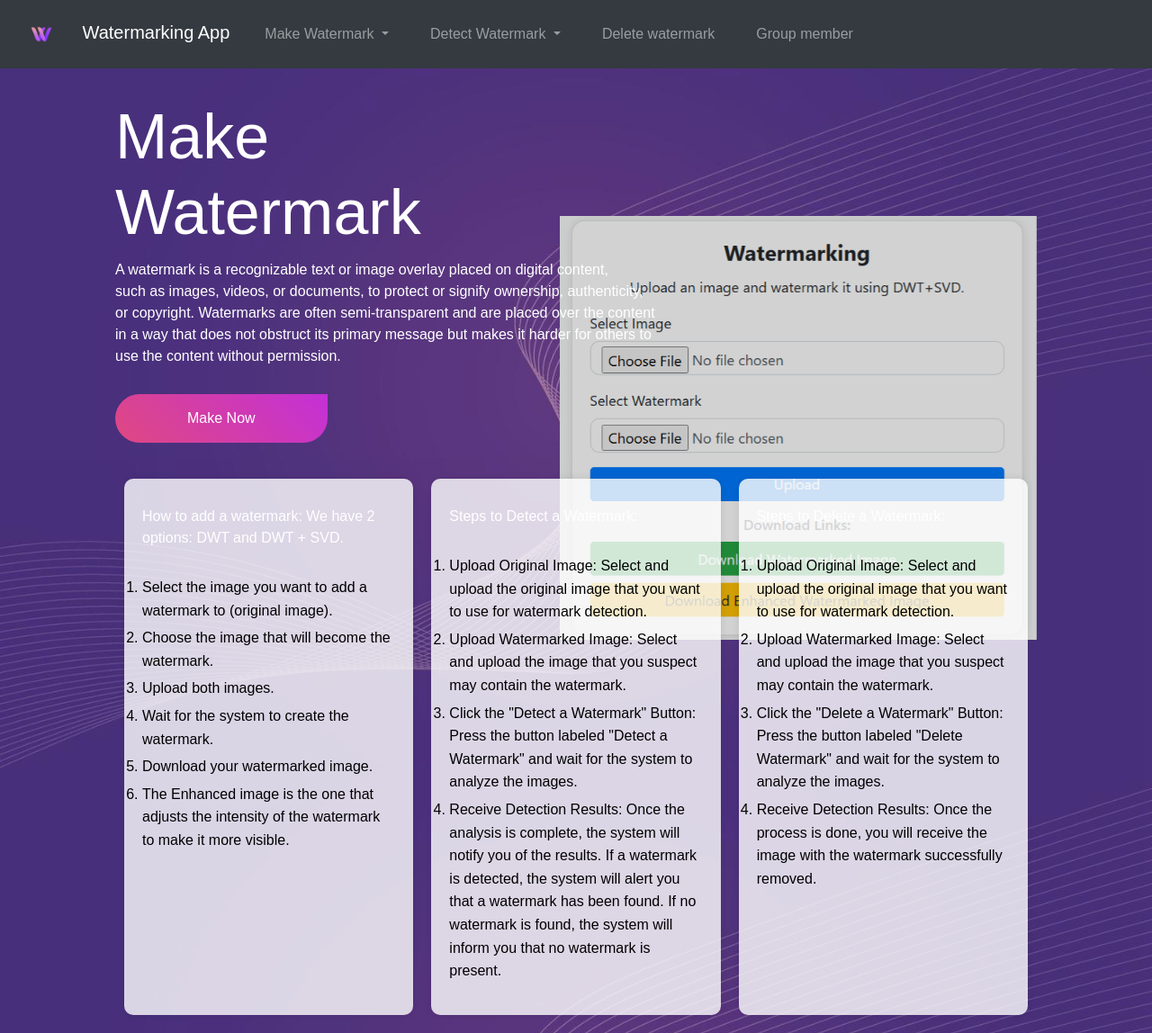
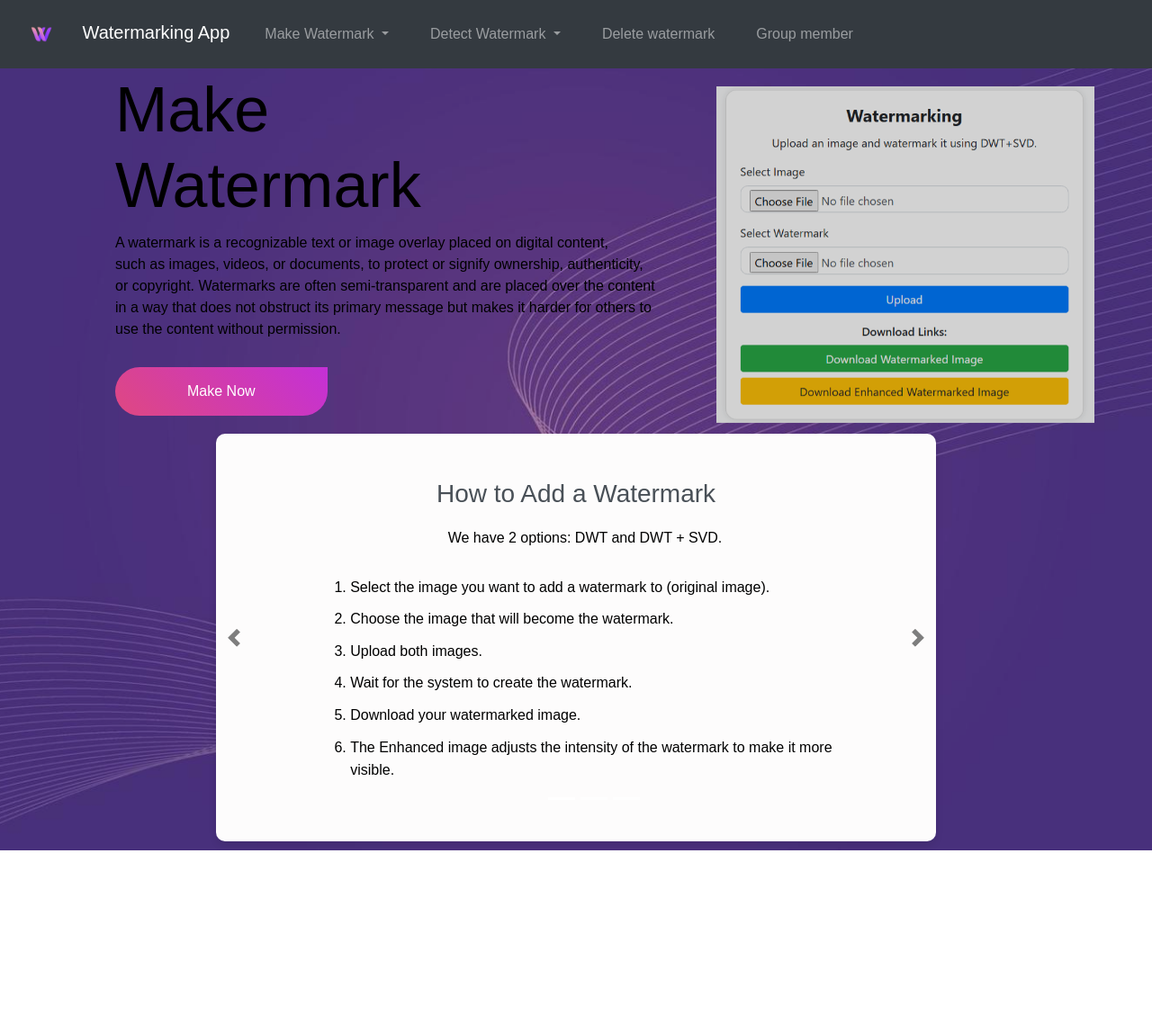
Before and after one commit to Poomdevkub/Watermark-Picture, a Flask app: page / in a window 1280 px wide. Shown: the whole page at 90% size. After the commit the page ends 945 px from the top, so only its background shows below. Run offline with Flask 3, Linux system fonts and the light colour scheme; some libraries are stand-ins or nearby versions.

Commit message:
เพิ่มหน้า  carousel ติดปัญหา CSS ชนอยู่

```diff
--- a/Web/watermark_app/app.py
+++ b/Web/watermark_app/app.py
@@ -4,6 +4,7 @@ import numpy as np
 from PIL import Image
 import pywt
 from numpy.linalg import svd
+import cv2
 
 app = Flask(__name__)
 
@@ -151,19 +152,18 @@ def detect_watermark_watermarked_page():
 @app.route('/delete-watermark', methods=['GET', 'POST'])
 def page2():
     if request.method == 'POST':
-        # รับพารามิเตอร์จากฟอร์ม เช่น ไฟล์รูปภาพและตำแหน่งลายน้ำ
-        image_file = request.files['image']
-        x = int(request.form['x'])
-        y = int(request.form['y'])
-        w = int(request.form['w'])
-        h = int(request.form['h'])
+        # รับพารามิเตอร์จากฟอร์ม เช่น ไฟล์รูปภาพที่ถูกลายน้ำ
+        marked_image = request.files['marked_image']
+        original_image = request.files['original_image']
 
         # บันทึกรูปภาพที่อัพโหลด
-        image_path = 'static/' + image_file.filename
-        image_file.save(image_path)
+        marked_image_path = 'static/' + marked_image.filename
+        original_image_path = 'static/' + original_image.filename
+        marked_image.save(marked_image_path)
+        original_image.save(original_image_path)
 
-        # ลบลายน้ำโดยเบลอบริเวณที่กำหนด
-        edited_image_path = remove_watermark(image_path, x, y, w, h)
+        # ฟังก์ชันลบลายน้ำจากภาพ
+        edited_image_path = remove_watermark(marked_image_path, original_image_path)
 
         return render_template('Delete watermark.html', edited_image=edited_image_path)
 
--- a/Web/watermark_app/static/styles.css
+++ b/Web/watermark_app/static/styles.css
@@ -11,7 +11,6 @@ body {
 }
 
 .card {
-   margin-top: 100px;
    width: 100%;
    max-width: 500px;
    border-radius: 15px;
@@ -65,7 +64,7 @@ body {
 .content {
    position: relative;
    z-index: 2;
-   padding-top: 100px;
+   padding-top: 70px;
 }
 
 nav {
@@ -115,12 +114,12 @@ nav ul li a {
 
 .content h1 {
    font-size: 70px;
-   color: #ffffff;
+   color: #000000;
 }
 
 .content p {
    margin: 10px 0 30px;
-   color: #ffffff;
+   color: #000000;
    animation-delay: 0.5s;
 }
 
@@ -135,12 +134,10 @@ nav ul li a {
 }
 
 .feature-img {
-   width: 530px;
-   float: right;
-   position: absolute;
-   top: 30%;
-   bottom: 0;
-   right: 10%;
+    width: 420px; /* Adjust the width to fit the design */
+    position: absolute; /* Keep it absolute for better control */
+    top: 12%; /* Position it higher for better visibility */
+    right: 5%;
 }
 
 .feature-img.anim {
@@ -163,7 +160,7 @@ nav ul li a {
 .content ol {
    margin-top: 20px; /* เพิ่มระยะห่างระหว่างข้อความอธิบายกับปุ่ม */
    margin-left: 20px;
-   color: #ffffff; /* สีขาว */
+   color: #000000; /* สีขาว */
    line-height: 1.6; /* ปรับระยะห่างบรรทัดให้อ่านง่าย */
 }
 
@@ -172,9 +169,15 @@ nav ul li a {
 }
 
 .dwt {
-   text-align: center; /* จัดข้อความให้อยู่ตรงกลาง */
-   color: #ffffff; /* กำหนดสีข้อความเป็นสีขาว */
-   margin-top: 30px; /* เพิ่มระยะห่างจาก navigation */
+   background-color: #f8f9fa; /* Light background color */
+   border: 1px solid #dee2e6; /* Light border */
+   border-radius: 0.25rem; /* Rounded corners */
+   padding: 10px; /* Padding inside the box */
+   margin: 20px;
+}
+
+.dwt-description {
+   margin-bottom: 1rem; /* Space below description */
 }
 
 .dwt ol {
@@ -197,13 +200,6 @@ nav + .dwt {
    font-size: 24px; /* ปรับขนาดตัวอักษรให้ใหญ่ขึ้น */
    font-weight: bold; /* ทำให้ตัวหนาเพื่อความชัดเจน */
    margin-bottom: 10px; /* เพิ่มระยะห่างด้านล่างเล็กน้อย */
-}
-
-.dwt-description {
-   font-size: 18px; /* ปรับขนาดตัวอักษร */
-   color: #ffffff; /* สีขาว */
-   margin-bottom: 20px; /* เพิ่มระยะห่างด้านล่าง */
-   text-align: left; /* จัดให้อยู่ทางซ้าย (หรือเปลี่ยนเป็น center หากต้องการให้จัดกลาง) */
 }
 
 .dwt-svd {
@@ -238,29 +234,87 @@ nav + .dwt {
    list-style-position: inside; /* ทำให้ bullet อยู่ด้านใน */
 }
 
+/* Carousel Controls */
+.carousel-control-prev,
+.carousel-control-next {
+    width: 50px;
+    top: 50%;
+    transform: translateY(-50%);
+    z-index: 2;
+    transition: background-color 0.3s ease; /* Smooth transition */
+}
+
+.carousel-control-prev, .carousel-control-next {
+   width: 5%; /* Adjust the width for better touch targets */
+   transition: opacity 0.3s ease; /* Smooth transition */
+}
+
+.carousel-control-prev:hover, .carousel-control-next:hover {
+   opacity: 0.7; /* Slightly transparent on hover */
+}
+
+.carousel-control-prev-icon,
+.carousel-control-next-icon {
+    filter: invert(1); /* White icons */
+}
+
+/* Carousel Inner */
+.carousel-inner {
+    margin-top: 20px; /* Increased margin for better spacing */
+    background-color: #fdfcfc; /* Light background for contrast */
+    border-radius: 10px; /* Soft corners */
+    box-shadow: 0 4px 8px rgba(0, 0, 0, 0.1); /* Subtle shadow */
+}
+
+.carousel {
+   max-width: 800px; /* Adjust this value to make the carousel smaller */
+   margin: 0 auto; /* Center the carousel horizontally */
+}
+
+/* Watermark Steps */
 .watermark-steps {
-   display: flex;
-   justify-content: space-between; /* Create space between the columns */
-   flex-wrap: wrap; /* Allow wrapping for smaller screens */
-   margin-top: 30px; /* Add margin for spacing */
+    position: relative;
+    padding: 20px 30px; /* More balanced padding */
+    justify-content: center;
 }
 
 .step {
-   flex: 1; /* Allow each step to grow equally */
-   min-width: 300px; /* Minimum width for each column */
-   margin: 10px; /* Space between the columns */
-   background-color: rgba(255, 255, 255, 0.8); /* Light background for readability */
-   border-radius: 10px; /* Rounded corners */
-   padding: 20px; /* Inner padding */
-   box-shadow: 0 0 10px rgba(0, 0, 0, 0.1); /* Slight shadow for depth */
+    padding: 30px;
+    position: relative;
+    z-index: 1;
 }
 
-.content ol {
-   margin-top: 10px; /* Reduced margin for better spacing */
-   margin-left: 0; /* Align lists to the left */
-   color: #000; /* Change color for better contrast */
+/* Step Title */
+.step h3 {
+    font-size: 1.75rem;
+    margin-bottom: 20px; /* Better spacing from the content */
+    color: #495057; /* Darker text */
 }
 
-.content li {
-   margin-bottom: 5px; /* Reduced space between list items */
+.step p {
+   padding-left: 20px; /* Add padding to align the list properly */
+   color: black; /* Set text color to white */
 }
+
+/* Updated CSS */
+.step ol {
+   padding-left: 20px; /* Add padding to align the list properly */
+   color: black; /* Set text color to white */
+   animation-delay: 0.5s;
+}
+
+.step ol li {
+   margin-bottom: 10px; /* Better spacing between list items */
+   color: black; /* Ensure the list items are also white */
+}
+
+.carousel-indicators {
+   position: absolute;
+   bottom: 10px; /* Adjust as necessary */
+   left: 50%;
+   transform: translateX(-50%);
+   display: flex;
+   justify-content: center; /* This will center them horizontally */
+   width: 100%; /* Ensure it takes the full width */
+   padding-left: 0; /* Remove default padding */
+}
--- a/Web/watermark_app/templates/index.html
+++ b/Web/watermark_app/templates/index.html
@@ -2,61 +2,99 @@
 <!DOCTYPE html>
 <html lang="en">
     <head>
-    <meta charset="UTF-8">
-    <meta name="viewport" content="width=device-width, initial-scale=1.0">
-    <link rel="stylesheet" href="https://stackpath.bootstrapcdn.com/bootstrap/4.5.2/css/bootstrap.min.css">
+        <meta charset="UTF-8" />
+        <meta name="viewport" content="width=device-width, initial-scale=1.0" />
+        <link rel="stylesheet" href="https://stackpath.bootstrapcdn.com/bootstrap/4.5.2/css/bootstrap.min.css" />
         <title>Water Mark Picture</title>
-    <link rel="stylesheet" href="{{ url_for('static', filename='styles.css') }}"> <!-- เพิ่มบรรทัดนี้ -->
+        <link rel="stylesheet" href="{{ url_for('static', filename='styles.css') }}" />
+        <!-- เพิ่มบรรทัดนี้ -->
     </head>
     <body>
         {% include 'navigation.html' %}
 
         <div class="hero">
             <div class="content">
-        <h1 class="anim">Make<br>Watermark</h1>
+                <h1 class="anim">
+                    Make<br />
+                    Watermark
+                </h1>
                 <p class="anim">
-            A watermark is a recognizable text or image overlay placed on digital content,<br>
-            such as images, videos, or documents, to protect or signify ownership, authenticity,<br>
-            or copyright. Watermarks are often semi-transparent and are placed over the content <br>
-            in a way that does not obstruct its primary message but makes it harder for others to <br>
+                    A watermark is a recognizable text or image overlay placed on digital content,<br />
+                    such as images, videos, or documents, to protect or signify ownership, authenticity,<br />
+                    or copyright. Watermarks are often semi-transparent and are placed over the content <br />
+                    in a way that does not obstruct its primary message but makes it harder for others to <br />
                     use the content without permission.
                 </p>
                 <a href="/make-watermark" class="bth anim">Make Now</a>
-        <div class="watermark-steps">
-            <div class="step">
-                <p class="anim">How to add a watermark: We have 2 options: DWT and DWT + SVD.</p>
-                <ol>
+                <div id="carouselExampleIndicators" class="carousel slide" data-ride="carousel">
+                    <ol class="carousel-indicators">
+                        <li data-target="#carouselExampleIndicators" data-slide-to="0" class="active"></li>
+                        <li data-target="#carouselExampleIndicators" data-slide-to="1"></li>
+                        <li data-target="#carouselExampleIndicators" data-slide-to="2"></li>
+                    </ol>
+                    <div class="carousel-inner">
+                        <div class="carousel-item active">
+                            <div class="container watermark-steps step-one">
+                                <div class="row justify-content-center">
+                                    <div class="col-md-10 step">
+                                        <h3 class="anim text-center">How to Add a Watermark</h3>
+                                        <p class="anim text-center">We have 2 options: DWT and DWT + SVD.</p>
+                                        <ol class="anim">
                                             <li>Select the image you want to add a watermark to (original image).</li>
                                             <li>Choose the image that will become the watermark.</li>
                                             <li>Upload both images.</li>
                                             <li>Wait for the system to create the watermark.</li>
                                             <li>Download your watermarked image.</li>
-                    <li>The Enhanced image is the one that adjusts the intensity of the watermark to make it more visible.</li>
+                                            <li>The Enhanced image adjusts the intensity of the watermark to make it more visible.</li>
                                         </ol>
                                     </div>
-            <div class="step">
-                <p class="anim">Steps to Detect a Watermark:</p>
-                <ol>
-                    <li>Upload Original Image: Select and upload the original image that you want to use for watermark detection.</li>
-                    <li>Upload Watermarked Image: Select and upload the image that you suspect may contain the watermark.</li>
-                    <li>Click the "Detect a Watermark" Button: Press the button labeled "Detect a Watermark" and wait for the system to analyze the images.</li>
-                    <li>Receive Detection Results: Once the analysis is complete, the system will notify you of the results. If a watermark is detected, the system will alert you that a watermark has been found. If no watermark is found, the system will inform you that no watermark is present.</li>
+                                </div>
+                            </div>
+                        </div>
+                        <div class="carousel-item">
+                            <div class="container watermark-steps step-two">
+                                <div class="row justify-content-center">
+                                    <div class="col-md-10 step">
+                                        <h3 class="anim text-center">Steps to Detect a Watermark</h3>
+                                        <ol class="anim">
+                                            <li>Upload Original Image: Select and upload the original image you want to use for watermark detection.</li>
+                                            <li>Upload Watermarked Image: Select and upload the image you suspect contains the watermark.</li>
+                                            <li>Click the "Detect a Watermark" button and wait for the system to analyze the images.</li>
+                                            <li>Receive detection results. If a watermark is found, the system will notify you.</li>
                                         </ol>
                                     </div>
-            <div class="step">
-                <p class="anim">Steps to Delete a Watermark:</p>
-                <ol>
-                    <li>Upload Original Image: Select and upload the original image that you want to use for watermark detection.</li>
-                    <li>Upload Watermarked Image: Select and upload the image that you suspect may contain the watermark.</li>
-                    <li>Click the "Delete a Watermark" Button: Press the button labeled "Delete Watermark" and wait for the system to analyze the images.</li>
-                    <li>Receive Detection Results: Once the process is done, you will receive the image with the watermark successfully removed.</li>
+                                </div>
+                            </div>
+                        </div>
+                        <div class="carousel-item">
+                            <div class="container watermark-steps step-three">
+                                <div class="row justify-content-center">
+                                    <div class="col-md-10 step">
+                                        <h3 class="anim text-center">Steps to Delete a Watermark</h3>
+                                        <ol class="anim">
+                                            <li>Upload Original Image: Select and upload the original image for watermark detection.</li>
+                                            <li>Upload Watermarked Image: Select and upload the image you suspect contains the watermark.</li>
+                                            <li>Click the "Delete a Watermark" button and wait for the system to analyze the images.</li>
+                                            <li>Receive the image with the watermark successfully removed.</li>
                                         </ol>
                                     </div>
+                                </div>
+                            </div>
+                        </div>
+                    </div>
+                    <a class="carousel-control-prev" href="#carouselExampleIndicators" role="button" data-slide="prev">
+                        <span class="carousel-control-prev-icon" aria-hidden="true"></span>
+                        <span class="sr-only">Previous</span>
+                    </a>
+                    <a class="carousel-control-next" href="#carouselExampleIndicators" role="button" data-slide="next">
+                        <span class="carousel-control-next-icon" aria-hidden="true"></span>
+                        <span class="sr-only">Next</span>
+                    </a>
                 </div>
 
             </div>
         </div>
-    <img src="{{ url_for('static', filename='images/Screenshot.png') }}" class="feature-img anim">
+        <img src="{{ url_for('static', filename='images/Screenshot.png') }}" class="feature-img anim" />
         <script src="https://code.jquery.com/jquery-3.5.1.slim.min.js"></script>
         <script src="https://cdn.jsdelivr.net/npm/@popperjs/core@2.0.6/dist/umd/popper.min.js"></script>
         <script src="https://stackpath.bootstrapcdn.com/bootstrap/4.5.2/js/bootstrap.min.js"></script>
```
Also changed, not shown: Web/watermark_app/templates/Make watermark_DWT.html (+31 -20 lines), Web/watermark_app/static/bear.jpg (added), Web/watermark_app/static/watermarked_image.png (added). Lines whose indentation alone changed are shown as unchanged.
